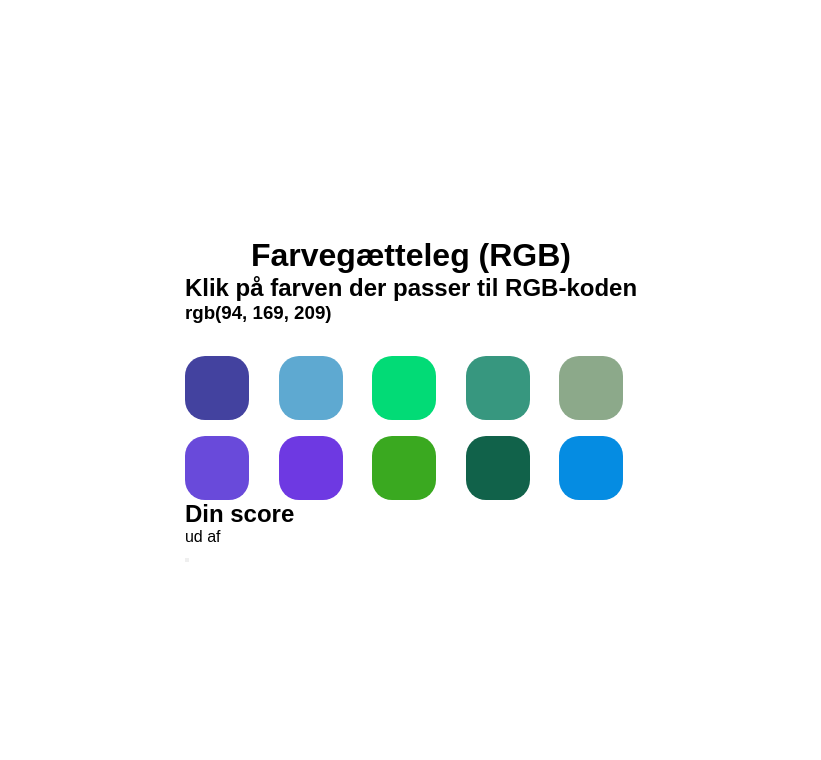
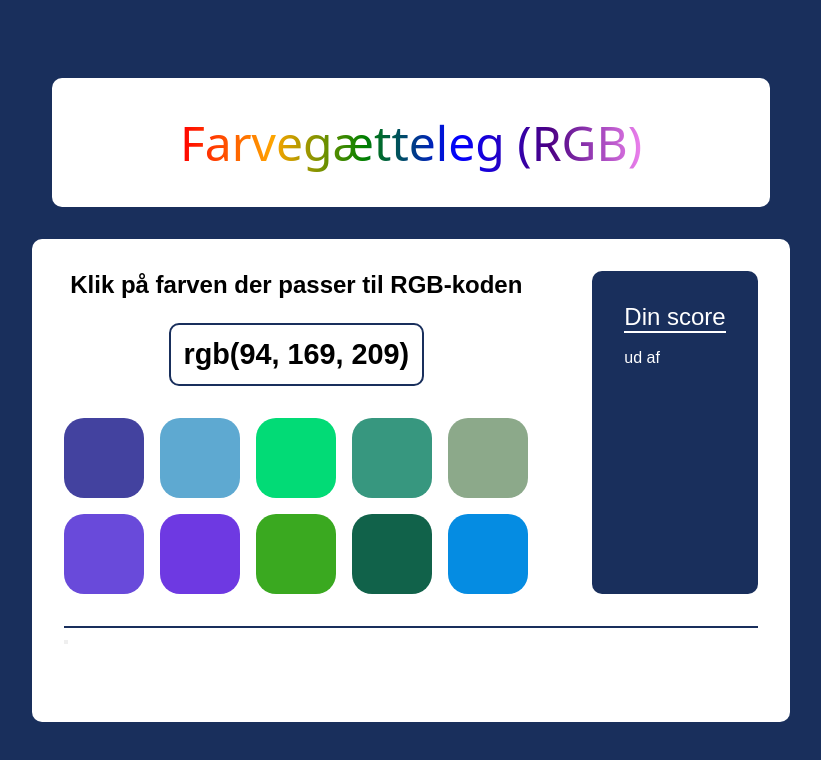
Before and after one commit to majdal01/farvegaetteleg-RGB, a plain HTML site: page index.html in a window 1280 px wide. Shown: the whole page, without its empty margins (229-1050 px from the left). Drawn offline with Linux system fonts and the light colour scheme; a web font is replaced by a local one.

Commit message:
Tilføjet styling til spillepladen

```diff
--- a/SCSS/style.scss
+++ b/SCSS/style.scss
@@ -11,10 +11,74 @@ body {
     flex-direction: column;
     justify-content: center;
     align-items: center;
-    background-color: #ffffff;
+    background-color: #192f5c;
     font-family: Arial, Helvetica, sans-serif, sans-serif;
     color: rgb(0, 0, 0);
 }
+
+#header {
+    background-color: white;
+    padding: 2rem 8rem;
+    border-radius: 10px;
+    margin-bottom: 2rem;
+
+    //ref: https://www.geeksforgeeks.org/web-templates/how-to-create-multicolored-text-in-a-web-page-using-html-css/
+    h1 {
+        font-size: 3rem;
+        font-family: "DynaPuff", system-ui;
+        font-weight: 200;
+        background: linear-gradient(to left,violet,
+            indigo, blue, green, orange, red);
+        background-clip: content-box;
+        -webkit-background-clip: text;
+        color: transparent;
+    }
+}
+
+#spilleomraade {
+    background-color: white;
+    padding: 2rem;
+    border-radius: 10px;
+}
+
+#spil-container {
+    display: flex;
+    gap: 4rem;
+    margin-bottom: 2rem;
+
+    .farvefelter {
+        display: flex;
+        flex-direction: column;
+        align-items: center;
+
+        h3 {
+            font-size: 1.8rem;
+            padding: 0.8rem;
+            border: 2px solid #192f5c;
+            border-radius: 10px;
+            margin-top: 1.5rem;
+        }
+    }
+
+    .scoretavle {
+        background-color: #192f5c;
+        padding: 2rem;
+        border-radius: 10px;
+        color: white;
+
+        h2 {
+            font-weight: 200;
+            border-bottom: 2px solid white;
+            margin-bottom: 1rem;
+        }
+    }
+}
+
+#besked-container {
+        background-color: white;
+        height: 4rem;
+        border-top: 2px solid #192f5c;
+    }
 
 #rgb-grid {
     display: grid;
@@ -24,8 +88,8 @@ body {
 
         li {
         list-style: none;
-        height: 4rem;
-        width: 4rem;
+        height: 5rem;
+        width: 5rem;
         border-radius: 20px;
         }
 }
--- a/index.html
+++ b/index.html
@@ -3,6 +3,10 @@
 <head>
     <meta charset="UTF-8">
     <meta name="viewport" content="width=device-width, initial-scale=1.0">
+    <link rel="preconnect" href="https://fonts.googleapis.com">
+    <link rel="preconnect" href="https://fonts.gstatic.com" crossorigin>
+    <link href="https://fonts.googleapis.com/css2?family=DynaPuff:wght@400..700&display=swap" rel="stylesheet">
+
     <link rel="stylesheet" href="SCSS/style.css">
     <script src="script.js" defer></script>
 
@@ -10,20 +14,21 @@
 </head>
 <body>
 
-    <header>
+    <header id="header">
         <h1>Farvegætteleg (RGB)</h1>
     </header>
 
-    <main>
+    <main id="spilleomraade">
 
         <div id="spil-container">
-            <section>
+
+            <section class="farvefelter">
                 <h2>Klik på farven der passer til RGB-koden</h2>
                 <h3 id="rgb-koden"></h3>
                 <ul id="rgb-grid"></ul>
             </section>
 
-            <section>
+            <section class="scoretavle">
                 <h2>Din score</h2>
                 <p></p>
                 <p>ud af</p>
```
Also changed, not shown: SCSS/style.css, 1 other file.
